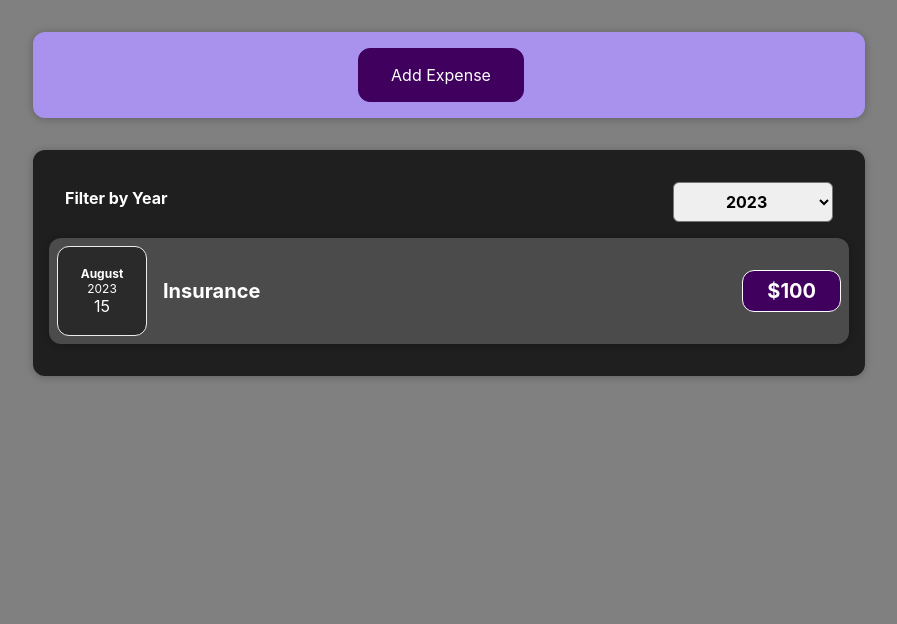
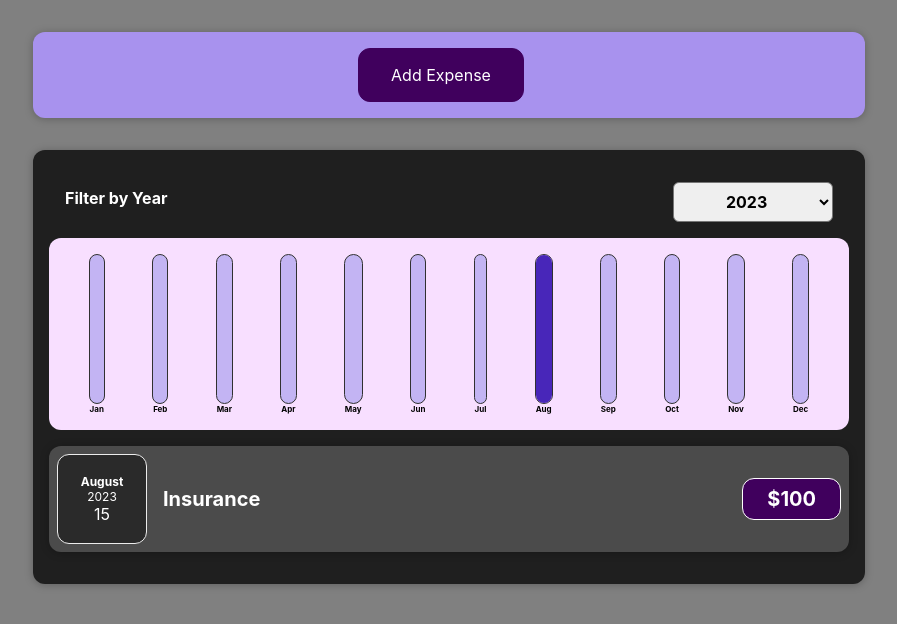
Before and after one commit to nishabdShunya/React-Revision, a React (Create React App) app: page / in a window 1280 px wide. Shown: the top 624 px of the page, without its empty margins (191-1088 px from the left). Built offline with nearby package versions, Linux system fonts and the light colour scheme.

Commit message:
Add. Expense Chart

```diff
--- /dev/null
+++ b/src/components/Chart/Chart.css
@@ -0,0 +1,9 @@
+.chart {
+  padding: 1rem;
+  border-radius: 12px;
+  background-color: #f8dfff;
+  text-align: center;
+  display: flex;
+  justify-content: space-around;
+  height: 10rem;
+}
--- /dev/null
+++ b/src/components/Chart/Chart.js
@@ -0,0 +1,28 @@
+import React from "react";
+import ChartBar from "./ChartBar";
+import "./Chart.css";
+
+const Chart = (props) => {
+  const expensesOnlyArray = props.chartData.map((monthData) => {
+    return monthData.expenseValue;
+  });
+
+  const maxValue = Math.max(...expensesOnlyArray);
+
+  return (
+    <div className="chart">
+      {props.chartData.map((monthData) => {
+        return (
+          <ChartBar
+            key={monthData.expenseMonth}
+            label={monthData.expenseMonth}
+            value={monthData.expenseValue}
+            maxValue={maxValue}
+          />
+        );
+      })}
+    </div>
+  );
+};
+
+export default Chart;
--- /dev/null
+++ b/src/components/Chart/ChartBar.css
@@ -0,0 +1,30 @@
+.chart-bar {
+  height: 100%;
+  display: flex;
+  flex-direction: column;
+  align-items: center;
+}
+
+.chart-bar__inner {
+  height: 100%;
+  width: 100%;
+  border: 1px solid #313131;
+  border-radius: 12px;
+  background-color: #c3b4f3;
+  overflow: hidden;
+  display: flex;
+  flex-direction: column;
+  justify-content: flex-end;
+}
+
+.chart-bar__fill {
+  background-color: #4826b9;
+  width: 100%;
+  transition: all 0.3s ease-out;
+}
+
+.chart-bar__label {
+  font-weight: bold;
+  font-size: 0.5rem;
+  text-align: center;
+}
--- /dev/null
+++ b/src/components/Chart/ChartBar.js
@@ -0,0 +1,21 @@
+import React from "react";
+import "./ChartBar.css";
+
+const ChartBar = (props) => {
+  let fillHeight = "0%";
+
+  if (props.value > 0) {
+    fillHeight = Math.round((props.value / props.maxValue) * 100) + "%";
+  }
+
+  return (
+    <div className="chart-bar">
+      <div className="chart-bar__inner">
+        <div className="chart-bar__fill" style={{ height: fillHeight }}></div>
+      </div>
+      <div className="chart-bar__label">{props.label}</div>
+    </div>
+  );
+};
+
+export default ChartBar;
--- a/src/components/Expenses/Expenses.js
+++ b/src/components/Expenses/Expenses.js
@@ -1,6 +1,7 @@
 import React, { useState } from "react";
 import ExpensesFilter from "./ExpensesFilter";
 import ExpensesList from "./ExpensesList";
+import ExpensesChart from "./ExpensesChart";
 import "./Expenses.css";
 import Card from "../UI/Card";
 
@@ -21,6 +22,7 @@
         selected={filteredYear}
         onChangeFilter={changeFilterHandler}
       />
+      <ExpensesChart filteredExpensesForChart={filteredExpenses} />
       <ExpensesList items={filteredExpenses} />
     </Card>
   );
--- /dev/null
+++ b/src/components/Expenses/ExpensesChart.js
@@ -0,0 +1,31 @@
+import React from "react";
+import Chart from "../Chart/Chart";
+
+const ExpensesChart = (props) => {
+  const chartData = [
+    { expenseMonth: "Jan", expenseValue: 0 },
+    { expenseMonth: "Feb", expenseValue: 0 },
+    { expenseMonth: "Mar", expenseValue: 0 },
+    { expenseMonth: "Apr", expenseValue: 0 },
+    { expenseMonth: "May", expenseValue: 0 },
+    { expenseMonth: "Jun", expenseValue: 0 },
+    { expenseMonth: "Jul", expenseValue: 0 },
+    { expenseMonth: "Aug", expenseValue: 0 },
+    { expenseMonth: "Sep", expenseValue: 0 },
+    { expenseMonth: "Oct", expenseValue: 0 },
+    { expenseMonth: "Nov", expenseValue: 0 },
+    { expenseMonth: "Dec", expenseValue: 0 },
+  ];
+
+  for (let expense of props.filteredExpensesForChart) {
+    chartData[expense.date.getMonth()].expenseValue += expense.price;
+  }
+
+  return (
+    <div>
+      <Chart chartData={chartData} />
+    </div>
+  );
+};
+
+export default ExpensesChart;
--- a/src/components/NewExpense/ExpenseForm.js
+++ b/src/components/NewExpense/ExpenseForm.js
@@ -22,7 +22,7 @@
     event.preventDefault();
     const expenseData = {
       title: enteredTitle,
-      price: enteredAmount,
+      price: +enteredAmount,
       date: new Date(enteredDate),
     };
     props.onSaveExpenseData(expenseData);
```
